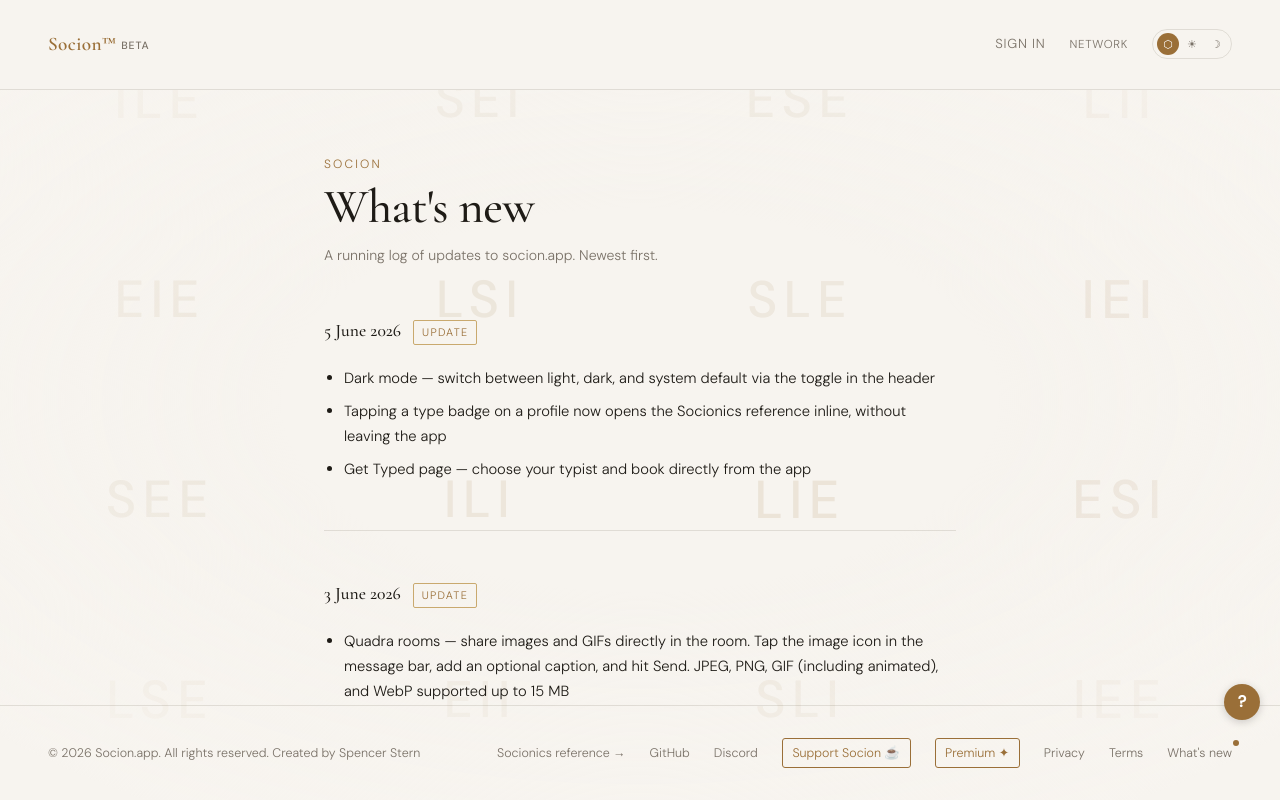
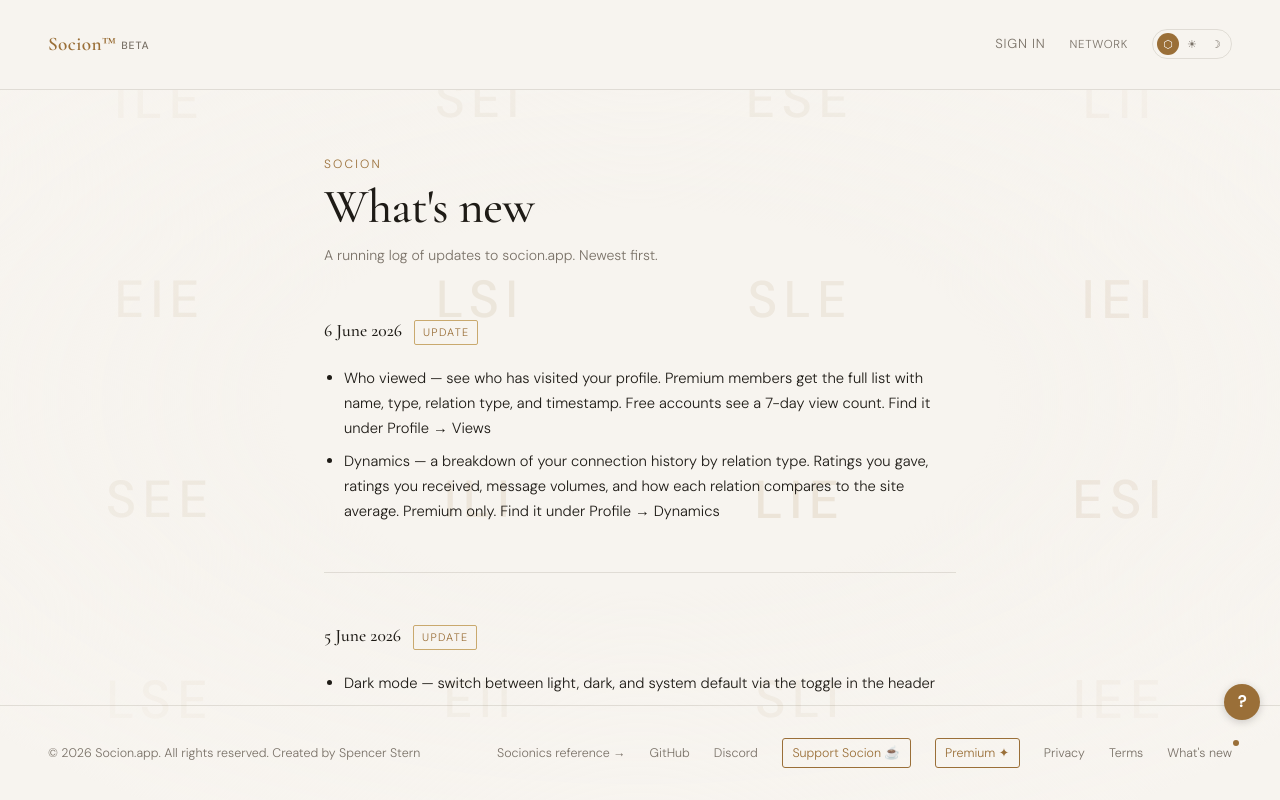
Before and after one commit to sstern42/socionics-match, a React (Vite) app: page /changelog in a window 1280 px wide. Built offline with nearby package versions, Linux system fonts and the light colour scheme; no server answers.

Commit message:
Update Changelog.jsx

```diff
--- a/src/pages/Changelog.jsx
+++ b/src/pages/Changelog.jsx
@@ -1,6 +1,14 @@
 import Layout from '../components/Layout'
 
 export const ENTRIES = [
+    {
+      date: '6 June 2026',
+      label: 'Update',
+      items: [
+        'Who viewed — see who has visited your profile. Premium members get the full list with name, type, relation type, and timestamp. Free accounts see a 7-day view count. Find it under Profile → Views',
+        'Dynamics — a breakdown of your connection history by relation type. Ratings you gave, ratings you received, message volumes, and how each relation compares to the site average. Premium only. Find it under Profile → Dynamics',
+      ],
+    },
     {
       date: '5 June 2026',
       label: 'Update',
```
